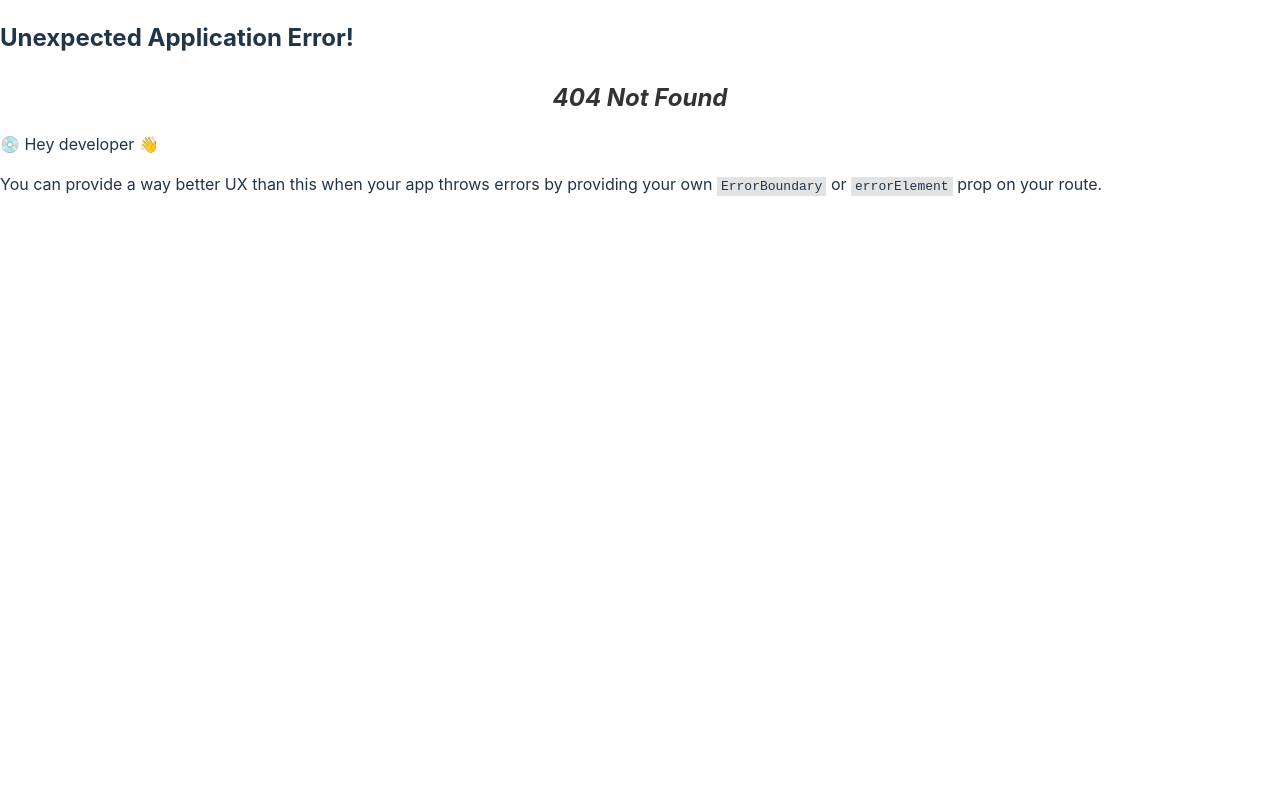
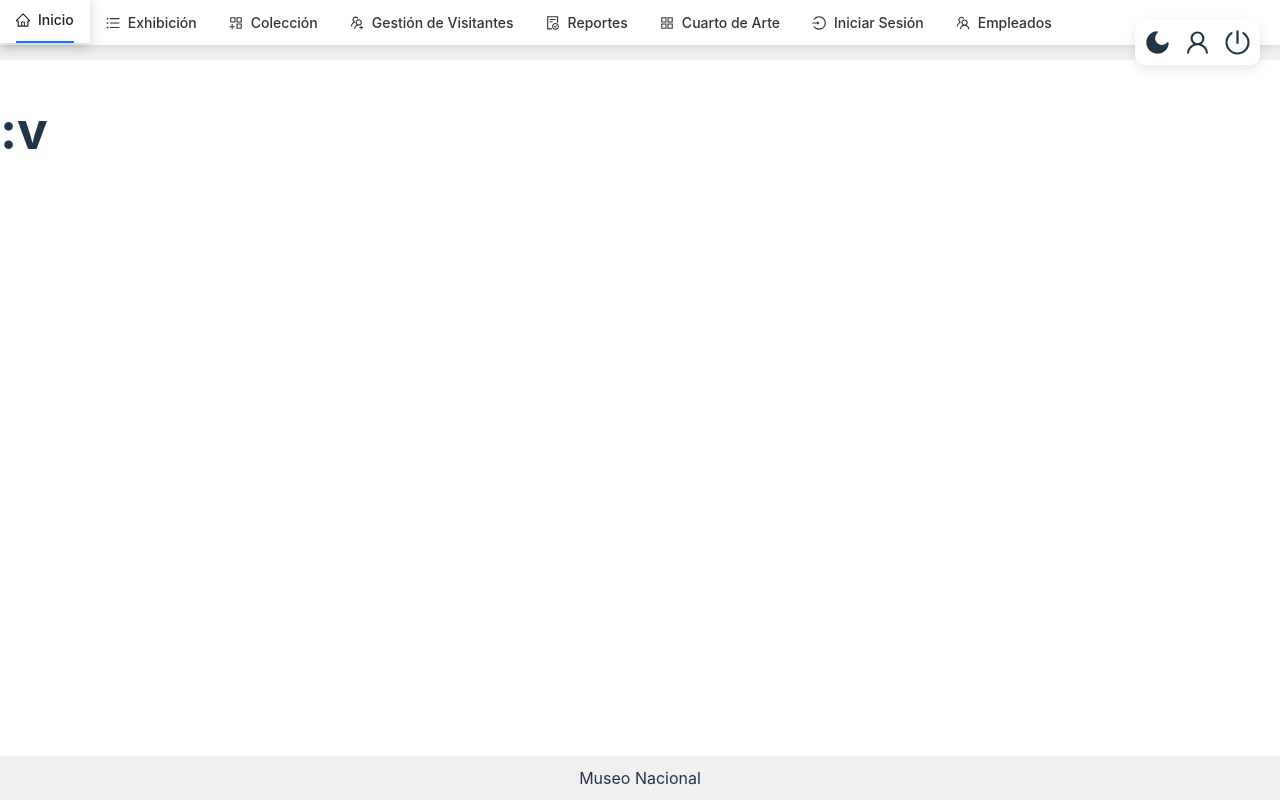
Before and after one commit to KevinRamirez19/Museum_Front_End, a React (Vite) app: page /employees in a window 1280 px wide. Before the commit this address had no page. Built offline with nearby package versions, Linux system fonts and the light colour scheme.

Commit message:
Agree new window employees

```diff
--- a/src/Components/navbar/Navbar.tsx
+++ b/src/Components/navbar/Navbar.tsx
@@ -1,7 +1,7 @@
 import { Menu } from "antd";
 import type { MenuProps } from "antd";
 import styled from 'styled-components';
-import { HomeOutlined, UnorderedListOutlined, AppstoreAddOutlined, UsergroupAddOutlined, FileDoneOutlined, BarsOutlined, LoginOutlined, AppstoreOutlined } from '@ant-design/icons';
+import { HomeOutlined, UnorderedListOutlined, AppstoreAddOutlined, UsergroupAddOutlined, FileDoneOutlined, BarsOutlined, LoginOutlined, AppstoreOutlined, TeamOutlined } from '@ant-design/icons'; // Importar TeamOutlined en lugar de EmployeesOutlined
 
 const StyledMenu = styled(Menu)`
   background-color: #fff; /* Fondo blanco */
@@ -42,6 +42,7 @@ function Navbar() {
     { key: "reports", label: <a href="/reports"><FileDoneOutlined />Reportes</a> },
     { key: "artRooms", label: <a href="/artRooms"><AppstoreOutlined />Cuarto de Arte</a> },
     { key: "login", label: <a href="/login"><LoginOutlined />Iniciar Sesión</a> },
+    { key: "employees", label: <a href="/employees"><TeamOutlined />Empleados</a> },
   ];
 
   const handleOnClick: MenuProps["onClick"] = (e) => {
--- /dev/null
+++ b/src/Components/screens/employeesScreen/EmployeesScreen.tsx
@@ -0,0 +1,13 @@
+import React from 'react';
+
+const EmployeesScreen = () => {
+  return (
+    <div>
+      {/* El contenido JSX va aquí */}
+      <h1>:v</h1>
+      {/* Añade más contenido según sea necesario */}
+    </div>
+  );
+};
+
+export default EmployeesScreen;
--- a/src/main.tsx
+++ b/src/main.tsx
@@ -15,6 +15,7 @@ import ReportesScreen from "./Components/screens/reportesScreen/ReportesScreen.t
 import VisitorManagementScreen from "./Components/screens/visitorManagementScreen/VisitorManagementScreen.tsx";
 import LoginScreen from "./Components/screens/loginScreen/LoginScreen.tsx";
 import ArtRoomsScreen from "./Components/screens/artRoomsScreen/ArtRoomsScreen.tsx";
+import EmployeesScreen from "./Components/screens/employeesScreen/EmployeesScreen.tsx";
 
 const router = createBrowserRouter(
   createRoutesFromElements(
@@ -25,7 +26,9 @@ const router = createBrowserRouter(
       <Route path="/reports" element={<ReportesScreen />} />
       <Route path="/visitorManagement" element={<VisitorManagementScreen/>} />
       <Route path="/login" element={<LoginScreen />} />
-      <Route path= "/ArtRooms" element={<ArtRoomsScreen/>}/>
+      <Route path= "/artRooms" element={<ArtRoomsScreen/>}/>
+      <Route path= "/employees" element={<EmployeesScreen/>}/>
+
     </Route>
   )
 );
```
